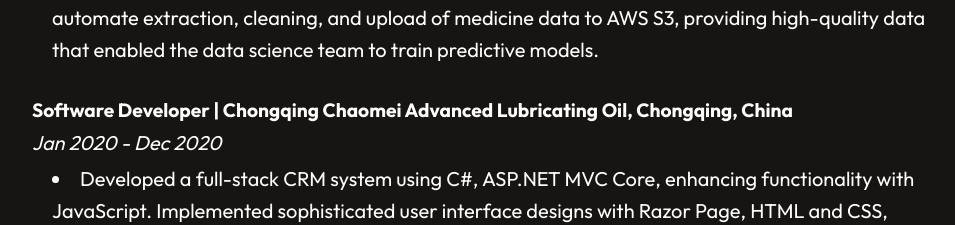
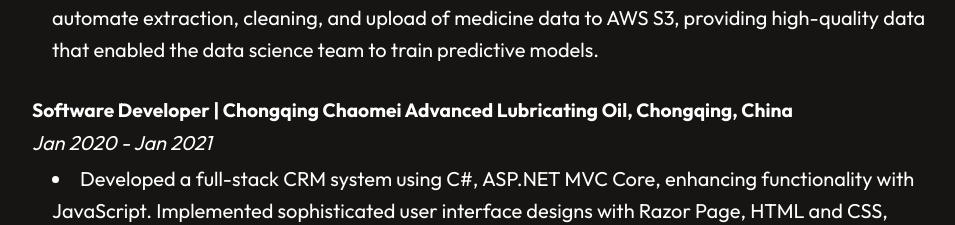
Before and after one commit to uscliyin/React-Portfolio, a React (Vite) app: page / in a window 1280 px wide. Shown: the part 2065-2290 px from the top of the page, without its empty margins (160-1115 px from the left). Built offline with nearby package versions, Linux system fonts and the light colour scheme.

Commit message:
update resume

```diff
--- a/src/Components/About/About.jsx
+++ b/src/Components/About/About.jsx
@@ -74,7 +74,7 @@
 
         <div className="experience-item">
           <h3>Software Developer | Chongqing Chaomei Advanced Lubricating Oil, Chongqing, China</h3>
-          <p><em>Jan 2020 - Dec 2020</em></p>
+          <p><em>Jan 2020 - Jan 2021</em></p>
           <ul>
             <li>
             Developed a full-stack CRM system using C#, ASP.NET MVC Core, enhancing functionality with JavaScript.
```
